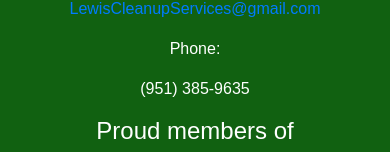
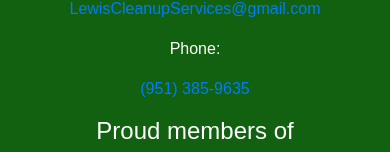
Before and after one commit to DevinCastro/lewis-cleanup-services, a React (Create React App) app: page / in a window 390 px wide. Shown: the part 4984-5136 px from the top of the page. Built offline with nearby package versions, Linux system fonts and the light colour scheme.

Commit message:
phone number

```diff
--- a/src/pages/Home/Home.js
+++ b/src/pages/Home/Home.js
@@ -244,7 +244,7 @@ const Home = () => {
               Phone:
             </p>
             <p>
-              (951) 385-9635
+              <a href="tel:9513859635">(951) 385-9635</a>
             </p>
 
             <h4>Proud members of</h4>
```
